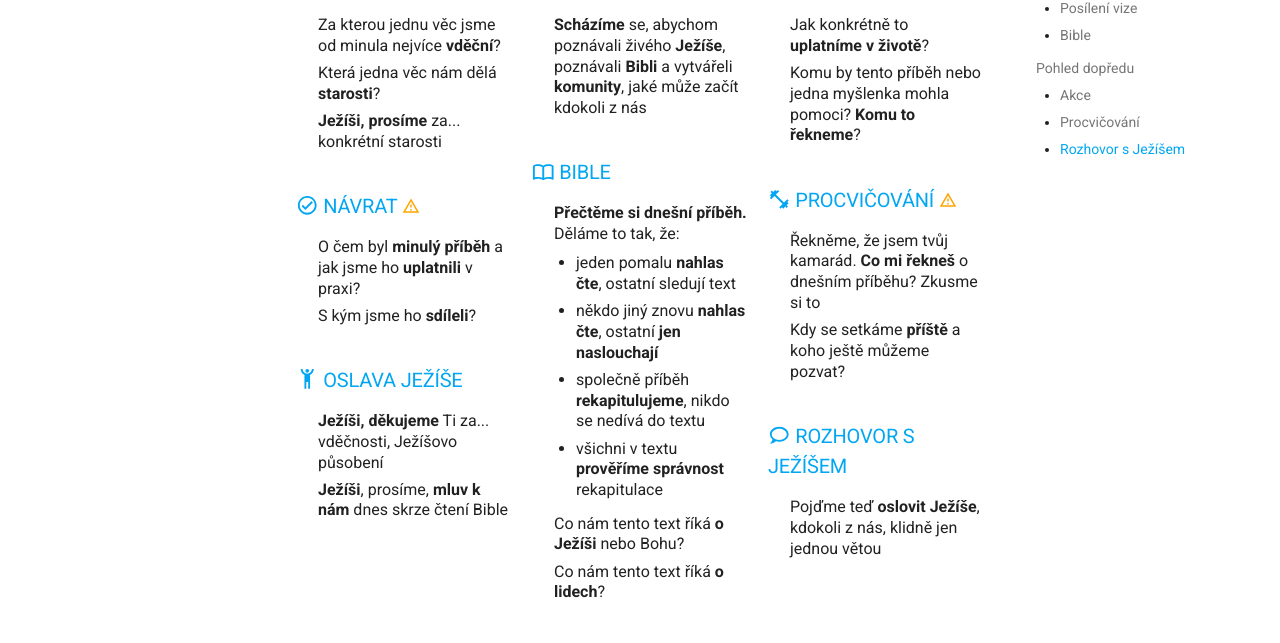
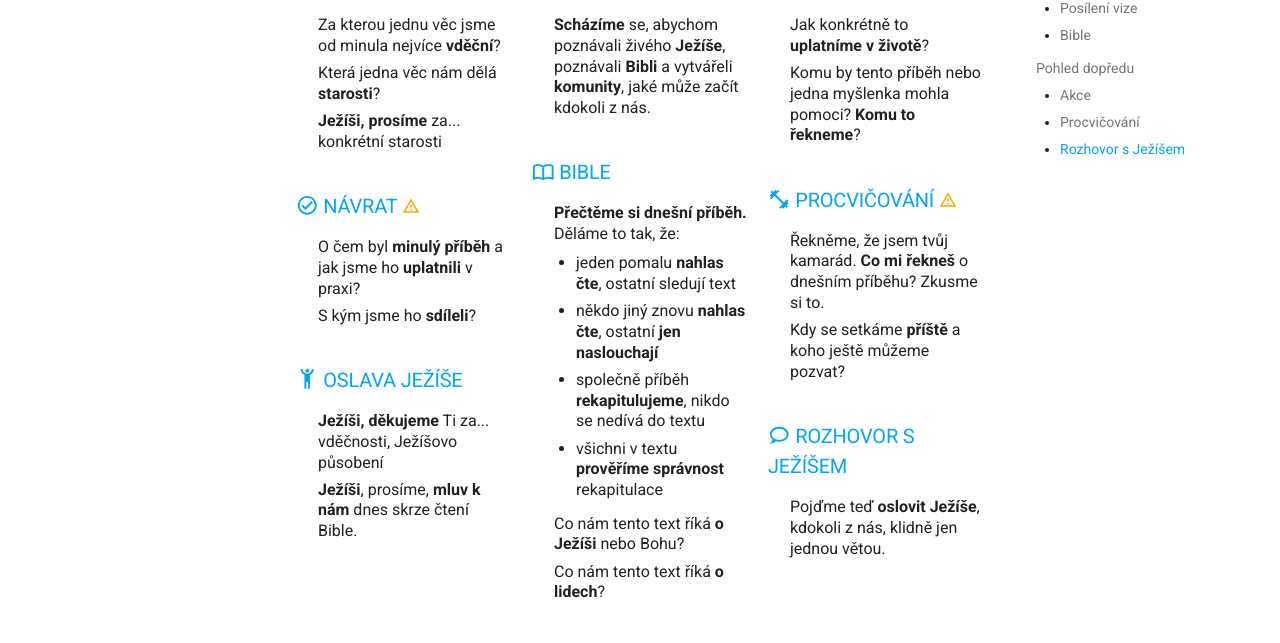
Before and after one commit to dvopalecky/discovery, an MkDocs documentation site: the page built from docs/index.md, in a window 1280 px wide and 961 px high. Shown: the part 270-913 px from the top of the window. Built offline with MkDocs 1.6.1 and Material for MkDocs 9.7.7, drawn with Linux system fonts in a browser that asks for light colours.

Commit message:
přidat tečky na konci vět

```diff
--- a/docs/index.md
+++ b/docs/index.md
@@ -19,7 +19,7 @@
 
 ### :material-human-handsup: Oslava Ježíše
 - **Ježíši, děkujeme** Ti za... vděčnosti, Ježíšovo působení
-- **Ježíši**, prosíme, **mluv k nám** dnes skrze čtení Bible
+- **Ježíši**, prosíme, **mluv k nám** dnes skrze čtení Bible.
 
 </div>
 <div class="column swiper-slide" markdown>
@@ -27,7 +27,7 @@
 ## Pohled nahoru :material-clock-outline:{ title="20-30 min" .tretina }
 
 ### :material-eye-outline: Posílení vize :material-alert-outline:{ title="Nikdy nevynechej" .nikdy-nevynechej }
-- **Scházíme** se, abychom poznávali živého **Ježíše**, poznávali **Bibli** a vytvářeli **komunity**, jaké může začít kdokoli z nás
+- **Scházíme** se, abychom poznávali živého **Ježíše**, poznávali **Bibli** a vytvářeli **komunity**, jaké může začít kdokoli z nás.
 
 ### :material-book-open-blank-variant-outline: Bible
 - **Přečtěme si dnešní příběh.** Děláme to tak, že:
@@ -48,11 +48,11 @@
 - Komu by tento příběh nebo jedna myšlenka mohla pomoci? **Komu to řekneme**?
 
 ### :material-dumbbell: Procvičování :material-alert-outline:{ title="Nikdy nevynechej" .nikdy-nevynechej }
-- Řekněme, že jsem tvůj kamarád. **Co mi řekneš** o dnešním příběhu? Zkusme si to
+- Řekněme, že jsem tvůj kamarád. **Co mi řekneš** o dnešním příběhu? Zkusme si to.
 - Kdy se setkáme **příště** a koho ještě můžeme pozvat?
 
 ### :material-chat-outline: Rozhovor s Ježíšem
-- Pojďme teď **oslovit Ježíše**, kdokoli z nás, klidně jen jednou větou
+- Pojďme teď **oslovit Ježíše**, kdokoli z nás, klidně jen jednou větou.
 
 </div>
 </div>
```
